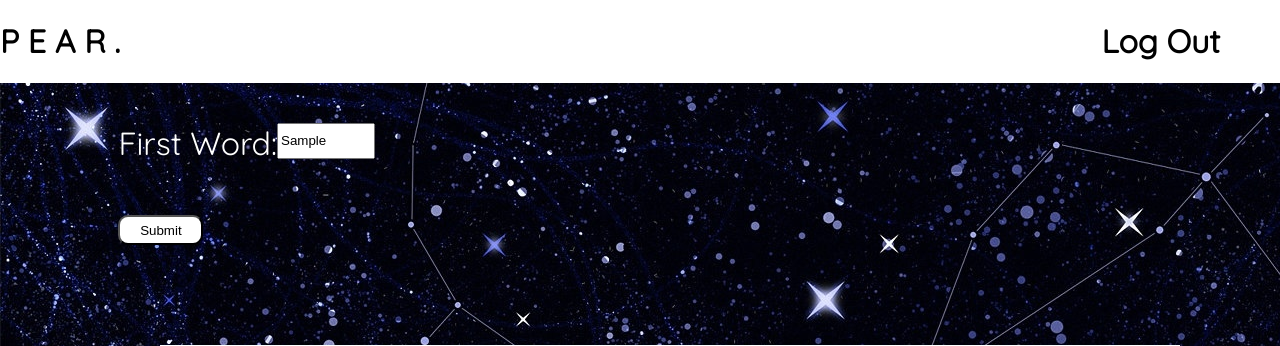
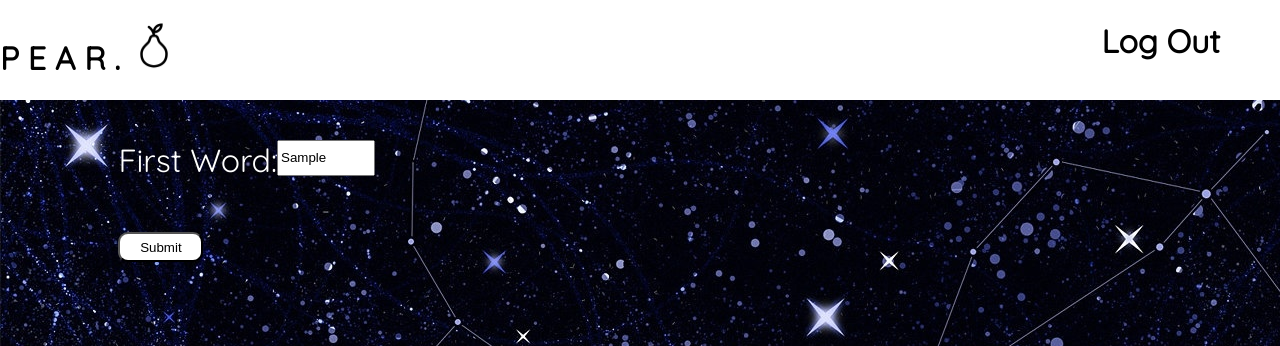
Before and after one commit to linhly2012/finalproject, a Python web app: template template/wordpage.html in a window 1280 px wide. Shown: the top 346 px of the page. Run offline with Jinja, Linux system fonts and the light colour scheme; the template is opened without the code that fills it: most values are stand-ins (such as "Sample title", 1, 10 or a date in 2020); some libraries are stand-ins or nearby versions.

Commit message:
added pic next to pear logo

```diff
--- a/template/wordpage.html
+++ b/template/wordpage.html
@@ -24,7 +24,7 @@
 <body>
   <header>
 
-    <h1>  P E A R . </h1>  <h1 id='signout'><a href="{{ signout_url }}"><font color="black">Log Out</font></a></h1>
+    <h1>  P E A R .  <img src='style/pearicon.png' width=50px height=49px></h1>  <h1 id='signout'><a href="{{ signout_url }}"><font color="black">Log Out</font></a></h1>
   </header>
   <div id="menu">
 
```
